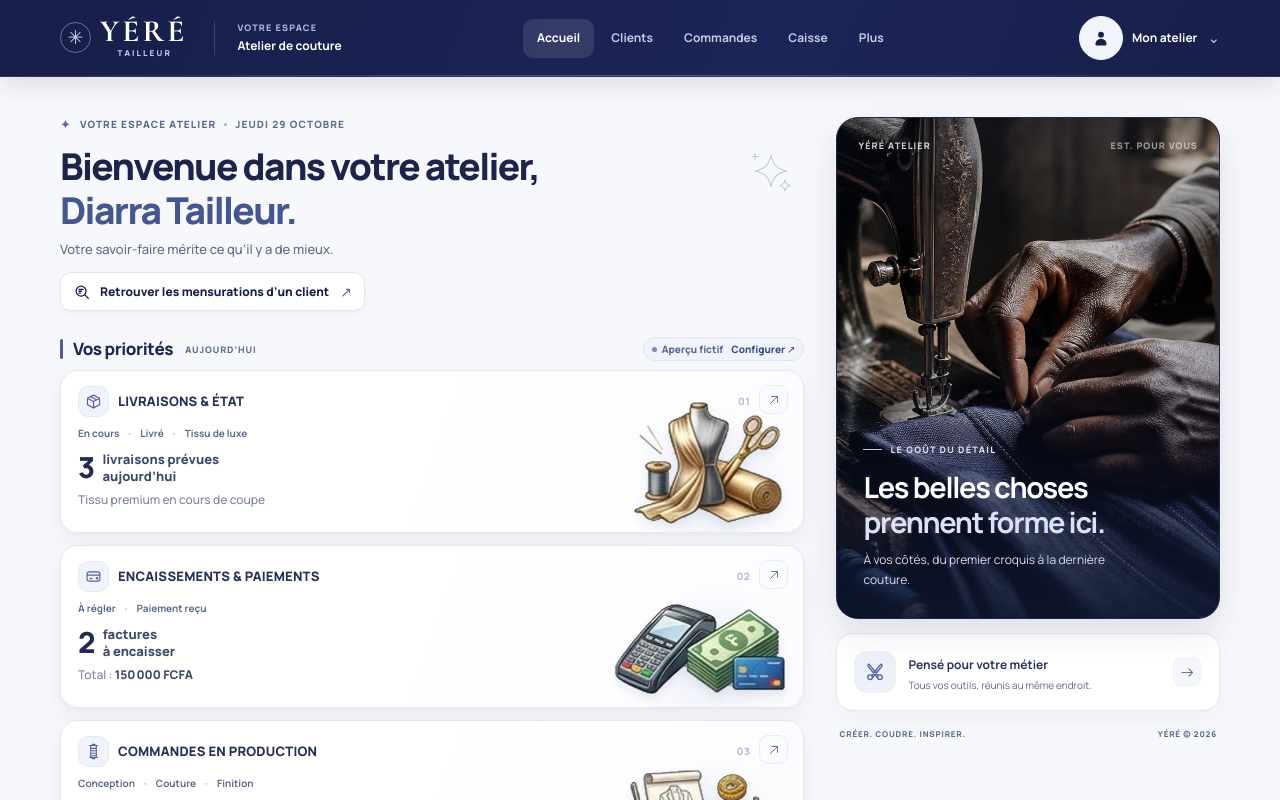
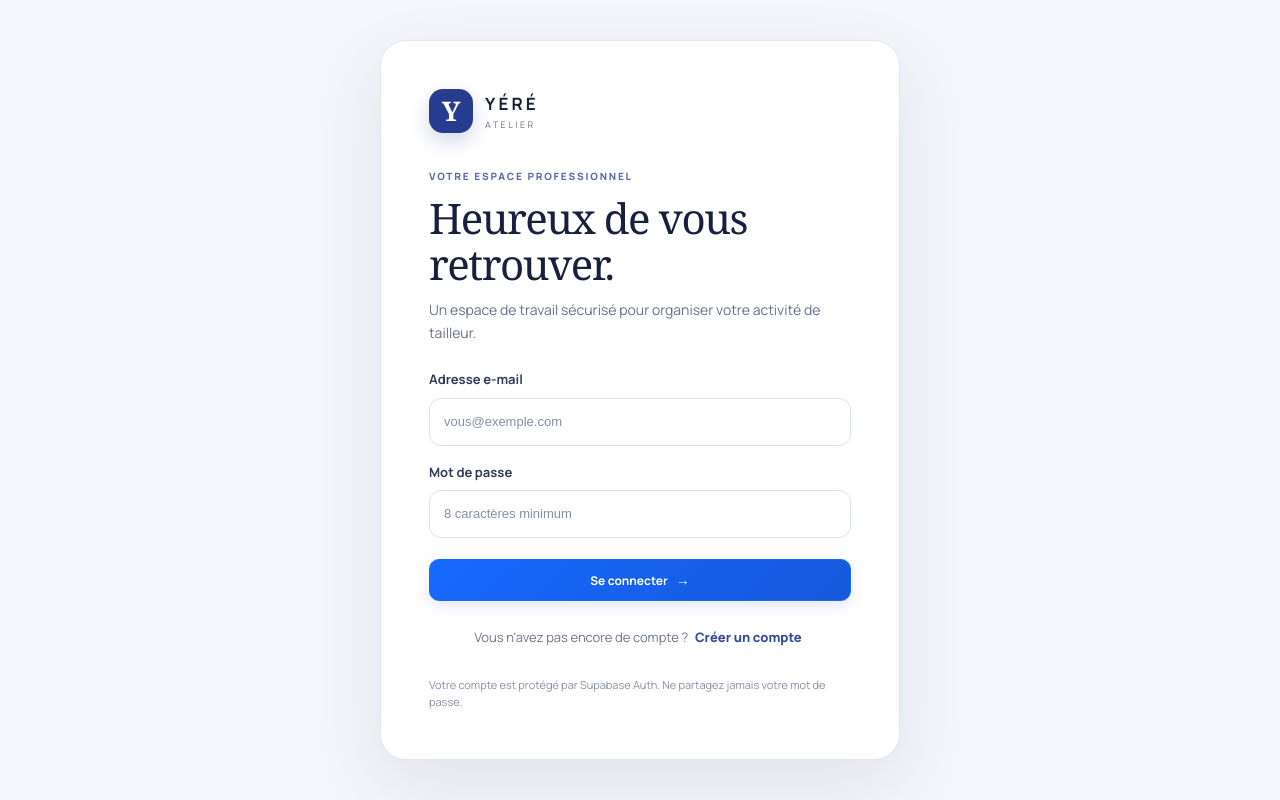
Before and after one commit to aydiarra-star/yere, a React (Vite) app: page / in a window 1280 px wide. Shown: the top 800 px of the page. Built offline with nearby package versions, Linux system fonts and the light colour scheme; no server answers.

Commit message:
feat(auth): protect the application behind Supabase sign-in

```diff
--- a/src/main.tsx
+++ b/src/main.tsx
@@ -1,6 +1,7 @@
 import React from "react";
 import { createRoot } from "react-dom/client";
 import App from "./App";
+import AuthGate from "./AuthGate";
 import "@fontsource-variable/manrope";
 import "@fontsource/cormorant-garamond/700.css";
 import "./jotcolis-interface.css";
@@ -15,7 +16,7 @@ import "./premium-atelier.css";
 
 createRoot(document.getElementById("root")!).render(
   <React.StrictMode>
-    <App />
+    <AuthGate><App /></AuthGate>
   </React.StrictMode>
 );
 
```
